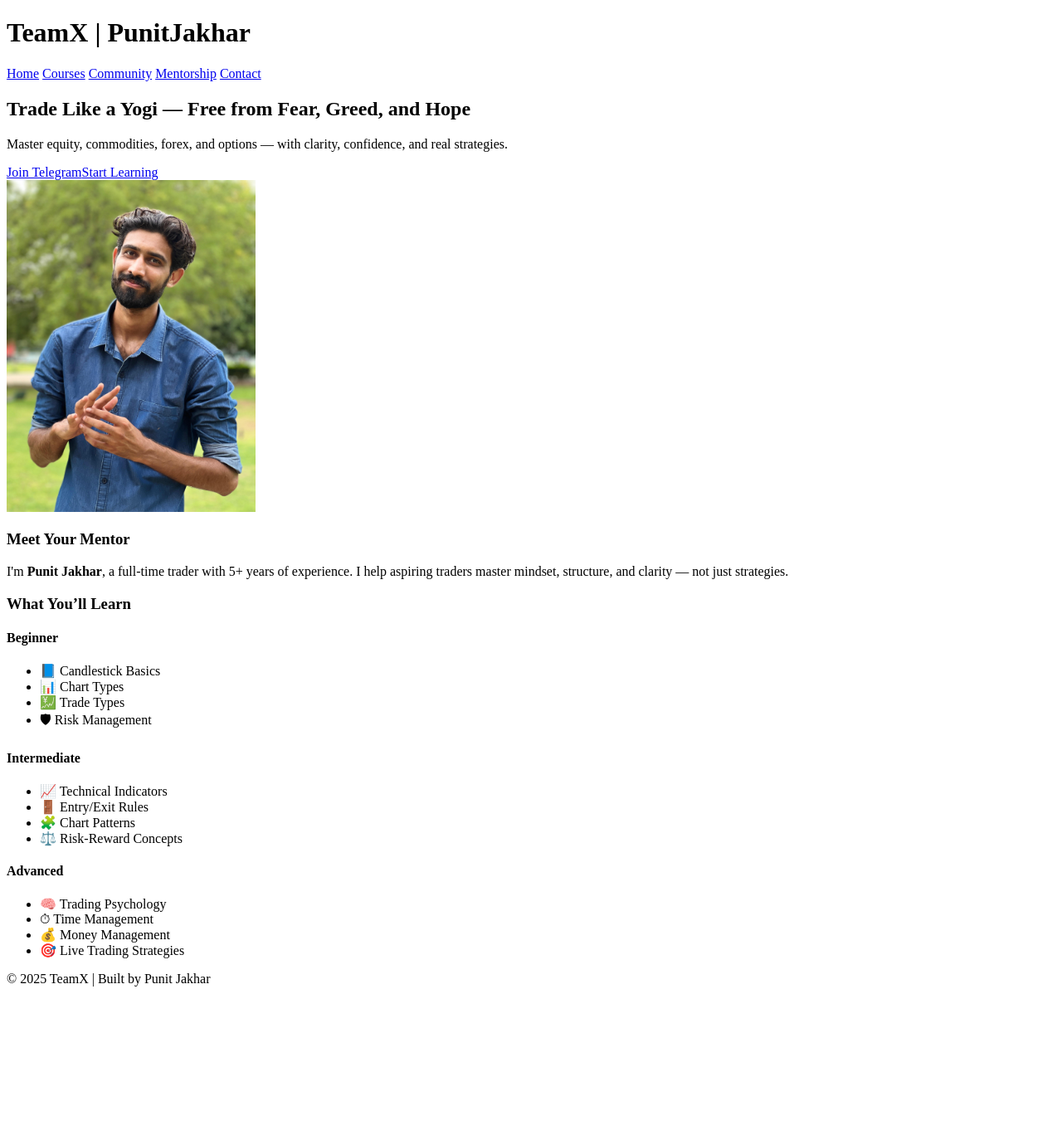
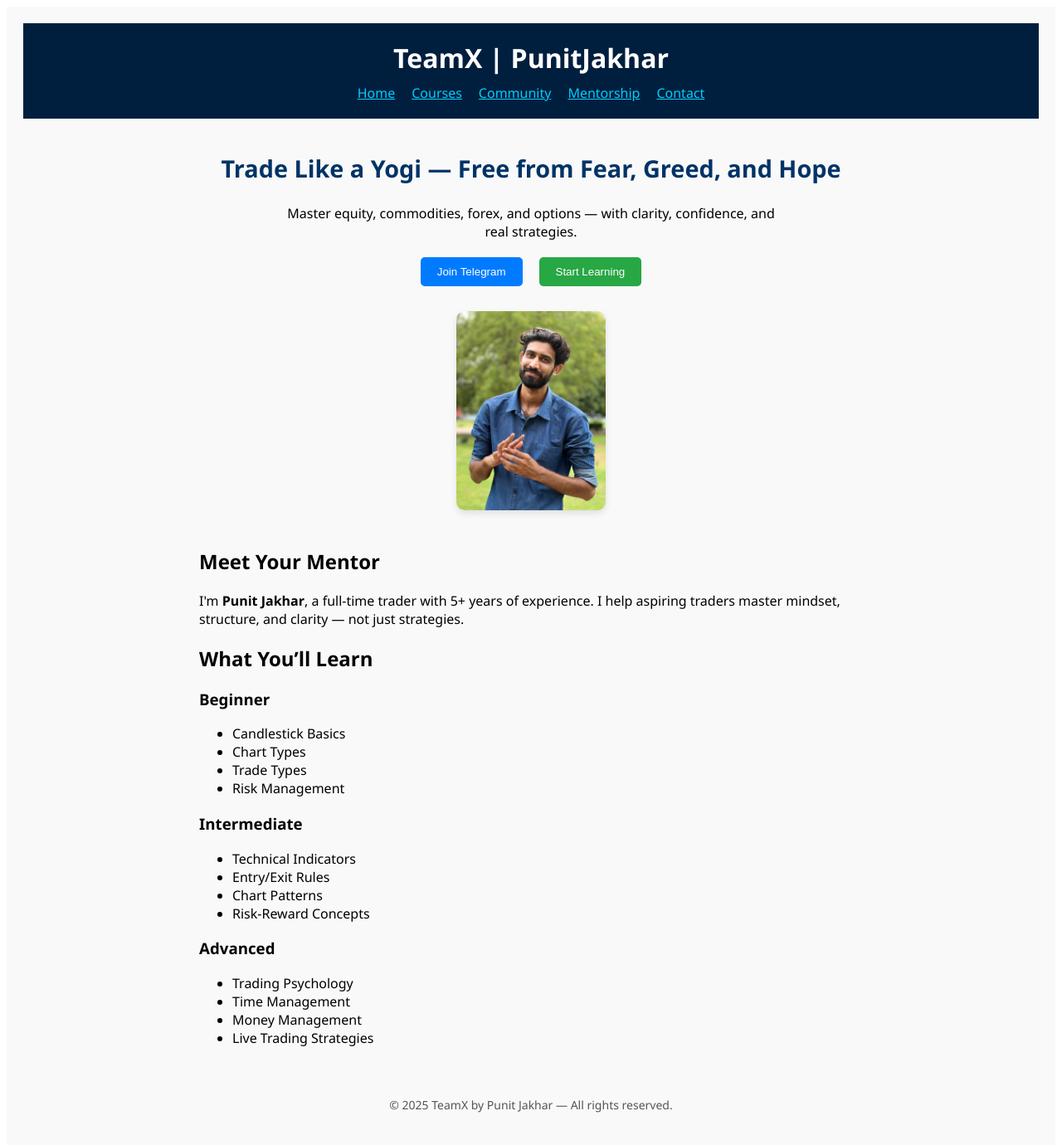
Before and after one commit to PunitJakharx/Teamx-PunitJakhar, a Next.js app: page / in a window 1280 px wide. Shown: the top 1380 px of the page at 83% size. Before the commit the page ends 1197 px from the top, so only its background shows below. Built offline with nearby package versions, Linux system fonts and the light colour scheme.

Commit message:
Update page.tsx

```diff
--- a/app/page.tsx
+++ b/app/page.tsx
@@ -1,98 +1,82 @@
-import Image from 'next/image'; import Link from 'next/link';
+// pages/index.tsx
+import Image from 'next/image';
 
-export default function HomePage() { return ( <div className="min-h-screen bg-gray-50 text-gray-900 font-sans scroll-smooth"> <header className="bg-blue-900 text-white py-6 px-4 shadow-md sticky top-0 z-50"> <div className="max-w-4xl mx-auto flex flex-col sm:flex-row justify-between items-center"> <h1 className="text-3xl font-extrabold mb-2 sm:mb-0">TeamX | PunitJakhar</h1> <nav className="space-x-4 text-lg"> <Link href="#home" className="hover:text-blue-300 transition">Home</Link> <Link href="#courses" className="hover:text-blue-300 transition">Courses</Link> <Link href="#community" className="hover:text-blue-300 transition">Community</Link> <Link href="#mentorship" className="hover:text-blue-300 transition">Mentorship</Link> <Link href="#contact" className="hover:text-blue-300 transition">Contact</Link> </nav> </div> </header>
+export default function Home() {
+  return (
+    <div style={{ fontFamily: 'Segoe UI, sans-serif', padding: '20px', backgroundColor: '#f9f9f9' }}>
+      <header style={{ backgroundColor: '#001f3f', padding: '20px', color: 'white', textAlign: 'center' }}>
+        <h1 style={{ margin: 0 }}>TeamX | PunitJakhar</h1>
+        <nav style={{ marginTop: '10px' }}>
+          <a href="#" style={{ color: '#00cfff', margin: '0 10px' }}>Home</a>
+          <a href="#" style={{ color: '#00cfff', margin: '0 10px' }}>Courses</a>
+          <a href="#" style={{ color: '#00cfff', margin: '0 10px' }}>Community</a>
+          <a href="#" style={{ color: '#00cfff', margin: '0 10px' }}>Mentorship</a>
+          <a href="#" style={{ color: '#00cfff', margin: '0 10px' }}>Contact</a>
+        </nav>
+      </header>
 
-<main className="max-w-4xl mx-auto px-4 py-10">
-    <section id="home" className="text-center mb-12 animate-fade-in">
-      <h2 className="text-3xl sm:text-4xl font-bold text-blue-900 mb-4">
+      <section style={{ textAlign: 'center', marginTop: '40px' }}>
+        <h2 style={{ fontSize: '1.8rem', color: '#003366' }}>
           Trade Like a Yogi — Free from Fear, Greed, and Hope
         </h2>
-      <p className="text-lg text-gray-700 max-w-xl mx-auto mb-6">
+        <p style={{ maxWidth: '600px', margin: '0 auto' }}>
           Master equity, commodities, forex, and options — with clarity, confidence, and real strategies.
         </p>
-      <div className="flex justify-center gap-4">
-        <a href="#" className="bg-blue-600 hover:bg-blue-700 text-white px-6 py-2 rounded-lg shadow transition">Join Telegram</a>
-        <a href="#" className="bg-green-600 hover:bg-green-700 text-white px-6 py-2 rounded-lg shadow transition">Start Learning</a>
+
+        <div style={{ margin: '20px' }}>
+          <button style={{ padding: '10px 20px', margin: '0 10px', backgroundColor: '#007bff', color: 'white', border: 'none', borderRadius: '5px' }}>
+            Join Telegram
+          </button>
+          <button style={{ padding: '10px 20px', margin: '0 10px', backgroundColor: '#28a745', color: 'white', border: 'none', borderRadius: '5px' }}>
+            Start Learning
+          </button>
         </div>
-    </section>
 
-    <section className="flex flex-col items-center text-center mb-12 animate-slide-up">
         <Image
           src="/punit.jpg.jpeg"
           alt="Punit Jakhar"
-        width={300}
-        height={400}
-        className="rounded-xl shadow-lg border border-gray-300"
-        priority
+          width={180}
+          height={240}
+          style={{ borderRadius: '10px', marginTop: '10px', boxShadow: '0 4px 8px rgba(0,0,0,0.1)' }}
         />
       </section>
 
-    <section className="mb-12 animate-fade-in">
-      <h3 className="text-2xl font-bold mb-2">Meet Your Mentor</h3>
-      <p className="text-gray-700">
-        I&apos;m <strong>Punit Jakhar</strong>, a full-time trader with 5+ years of experience. I help aspiring traders master
-        mindset, structure, and clarity — not just strategies.
+      <section style={{ maxWidth: '800px', margin: '40px auto' }}>
+        <h2>Meet Your Mentor</h2>
+        <p>
+          I'm <strong>Punit Jakhar</strong>, a full-time trader with 5+ years of experience.
+          I help aspiring traders master mindset, structure, and clarity — not just strategies.
         </p>
+
+        <h2>What You’ll Learn</h2>
+        <h3>Beginner</h3>
+        <ul>
+          <li>Candlestick Basics</li>
+          <li>Chart Types</li>
+          <li>Trade Types</li>
+          <li>Risk Management</li>
+        </ul>
+
+        <h3>Intermediate</h3>
+        <ul>
+          <li>Technical Indicators</li>
+          <li>Entry/Exit Rules</li>
+          <li>Chart Patterns</li>
+          <li>Risk-Reward Concepts</li>
+        </ul>
+
+        <h3>Advanced</h3>
+        <ul>
+          <li>Trading Psychology</li>
+          <li>Time Management</li>
+          <li>Money Management</li>
+          <li>Live Trading Strategies</li>
+        </ul>
       </section>
 
-    <section id="courses" className="mb-10 animate-fade-in">
-      <h3 className="text-2xl font-bold mb-4">What You’ll Learn</h3>
-
-      <div className="mb-6">
-        <h4 className="text-xl font-semibold text-blue-800 mb-2">Beginner</h4>
-        <ul className="list-disc list-inside text-gray-700 space-y-1">
-          <li>📘 Candlestick Basics</li>
-          <li>📊 Chart Types</li>
-          <li>💹 Trade Types</li>
-          <li>🛡 Risk Management</li>
-        </ul>
+      <footer style={{ textAlign: 'center', padding: '20px', fontSize: '14px', color: '#555' }}>
+        © 2025 TeamX by Punit Jakhar — All rights reserved.
+      </footer>
     </div>
-
-      <div className="mb-6">
-        <h4 className="text-xl font-semibold text-blue-800 mb-2">Intermediate</h4>
-        <ul className="list-disc list-inside text-gray-700 space-y-1">
-          <li>📈 Technical Indicators</li>
-          <li>🚪 Entry/Exit Rules</li>
-          <li>🧩 Chart Patterns</li>
-          <li>⚖️ Risk-Reward Concepts</li>
-        </ul>
-      </div>
-
-      <div>
-        <h4 className="text-xl font-semibold text-blue-800 mb-2">Advanced</h4>
-        <ul className="list-disc list-inside text-gray-700 space-y-1">
-          <li>🧠 Trading Psychology</li>
-          <li>⏱ Time Management</li>
-          <li>💰 Money Management</li>
-          <li>🎯 Live Trading Strategies</li>
-        </ul>
-      </div>
-    </section>
-  </main>
-
-  <footer className="bg-gray-100 text-center text-sm py-6 mt-10 text-gray-600">
-    © {new Date().getFullYear()} TeamX | Built by Punit Jakhar
-  </footer>
-
-  <style jsx global>{`
-    html {
-      scroll-behavior: smooth;
+  );
 }
-    .animate-fade-in {
-      animation: fadeIn 1s ease-in;
-    }
-    .animate-slide-up {
-      animation: slideUp 1s ease-out;
-    }
-    @keyframes fadeIn {
-      from { opacity: 0; transform: scale(0.98); }
-      to { opacity: 1; transform: scale(1); }
-    }
-    @keyframes slideUp {
-      from { opacity: 0; transform: translateY(20px); }
-      to { opacity: 1; transform: translateY(0); }
-    }
-  `}</style>
-</div>
-
-); }
```
Lines whose indentation alone changed are shown as unchanged.
